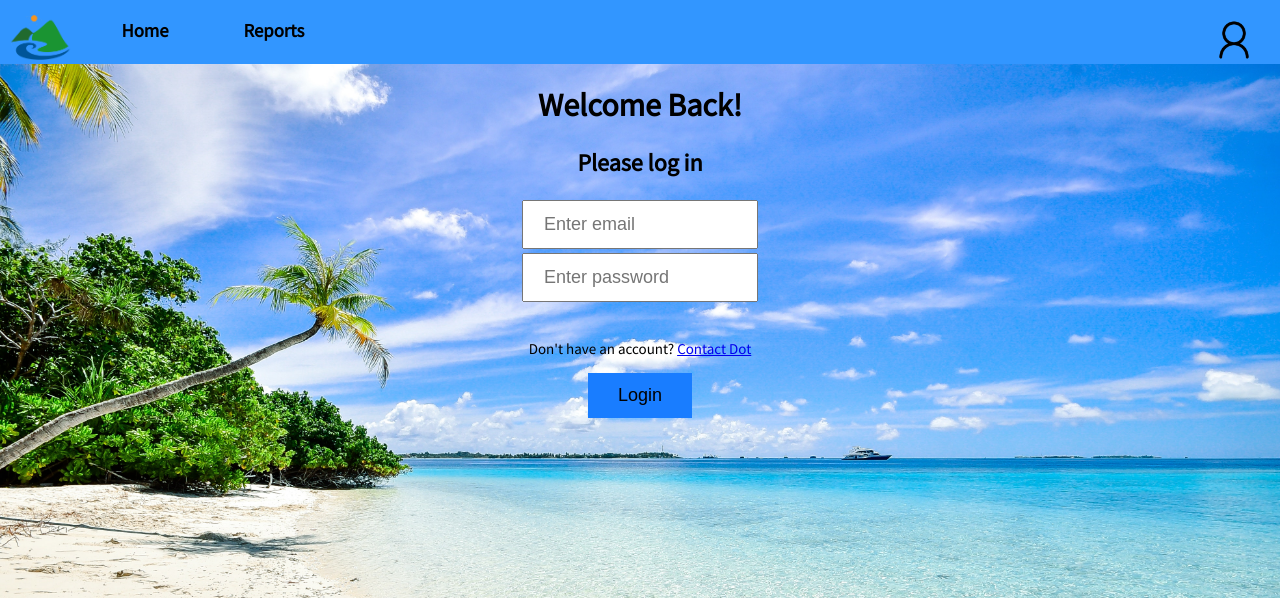
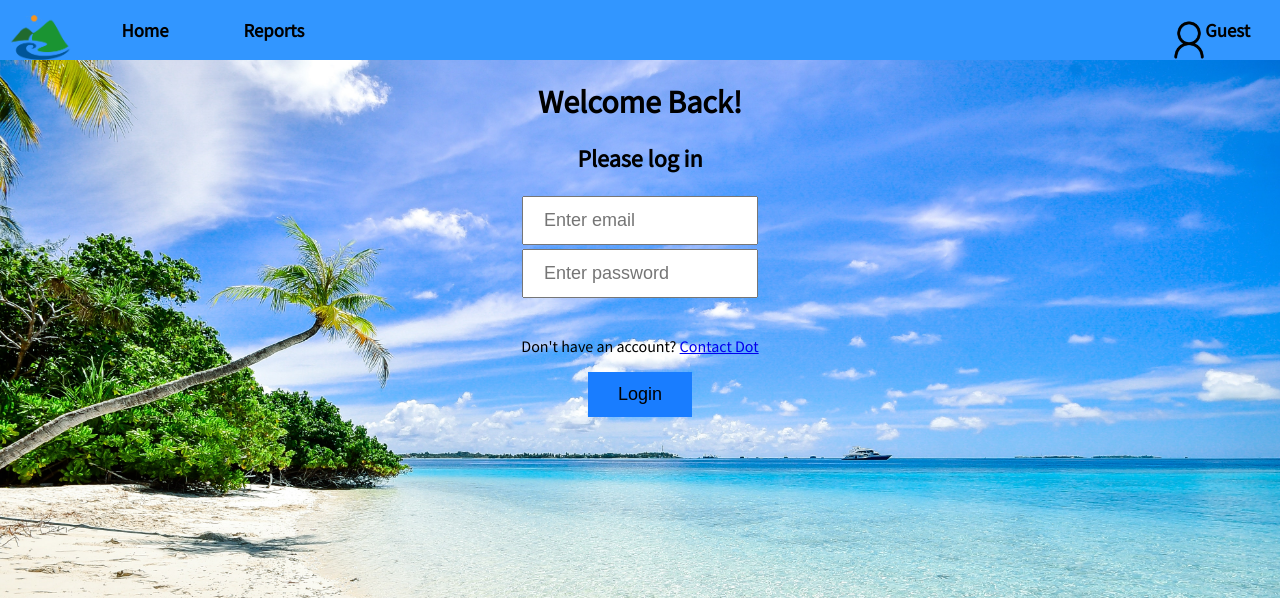
Before and after one commit to nooyh/MeneDevs, a Node server app: page /login in a window 1280 px wide. Shown: the top 598 px of the page. Run offline with Node 20, Linux system fonts and the light colour scheme; some libraries are stand-ins or nearby versions.

Commit message:
Got rid of useless divs and converted css styling to kebob case

```diff
--- a/public/stylesheets/login-style.css
+++ b/public/stylesheets/login-style.css
@@ -1,19 +1,3 @@
-#siHeadDiv {
-  display: flex;
-  flex-direction: column;
-  align-items: center;
-}
-
-#siInputDiv {
-  display: flex;
-  flex-direction: column;
-  align-items: center;
-}
-
-#signup-container {
-  font-size: 15px;
-}
-
 input {
   width: 15%;
   padding: 12px 20px;
--- a/public/stylesheets/style.css
+++ b/public/stylesheets/style.css
@@ -1,3 +1,4 @@
+/*---Global Style---*/
 @font-face {
     font-family: "source-sans";
     src: url("/fonts/source-sans-pro-regular.ttf") format("truetype");
@@ -17,7 +18,7 @@
 }
 
 /*-----Navigation Bar Styling-----*/
-#navBar img {
+#nav-bar img {
     margin: none;
     padding-top: 10px;
 }
@@ -41,6 +42,7 @@
 }
 
 #account {
+    display:flex;
     margin-left: auto;
     padding-right: 20px;
 }
--- a/views/admin-home.ejs
+++ b/views/admin-home.ejs
@@ -12,7 +12,7 @@
 
 <body>
     <!-----Navigation Bar----->
-    <section id="navBar">
+    <section id="nav-bar">
         <div id="bar">
             <img id="hidotLogo" height="50px" src="/images/logo.jpg" />
             <div class="content">
@@ -30,9 +30,7 @@
     </section>
 
     <main>
-        <div>
-            <h1>Admin Home Page</h1>
-        </div>
+        <h1>Admin Home Page</h1>
         <div class="flex-container">
             <div id="edit-form" class="form-button">
                 <img src="/images/edit-form.jpg" width="50px" />
--- a/views/agent-home.ejs
+++ b/views/agent-home.ejs
@@ -12,7 +12,7 @@
 
 <body>
     <!-----Navigation Bar----->
-    <section id="navBar">
+    <section id="nav-bar">
         <div id="bar">
             <img id="hidotLogo" height="50px" src="/images/logo.jpg" />
             <div class="content">
--- a/views/error.ejs
+++ b/views/error.ejs
@@ -11,7 +11,7 @@
 
 <body>
     <!-----Navigation Bar----->
-    <section id="navBar">
+    <section id="nav-bar">
         <div id="bar">
             <img id="hidotLogo" height="50px" src="/images/logo.jpg" />
             <div class="content">
--- a/views/login.ejs
+++ b/views/login.ejs
@@ -12,9 +12,9 @@
 
 <body>
     <!-----Navigation Bar----->
-    <section id="navBar">
+    <section id="nav-bar">
         <div id="bar">
-            <img id="hidotLogo" height="50px" src="/images/logo.jpg" />
+            <img id="logo" height="50px" src="/images/logo.jpg" />
             <div class="content">
                 <h3>Home</h3>
             </div>
@@ -24,11 +24,13 @@
             </div>
 
             <div id="account">
-                <img id="accountLogo" src="/images/account-logo.jpg" height="40px" style="padding-top: 20px" />
+                <img id="account-logo" src="/images/account-logo.jpg" height="40px" style="padding-top: 20px" />
+                <h3>Guest</h3>
             </div>
         </div>
     </section>
 
+    <!-----Main Body----->
     <main>
         <h1>Welcome Back!</h1>
         <h2>Please log in</h2>
```
Also changed, not shown: views/edit.ejs (+4 -5 lines), views/index.ejs (+8 -9 lines).
